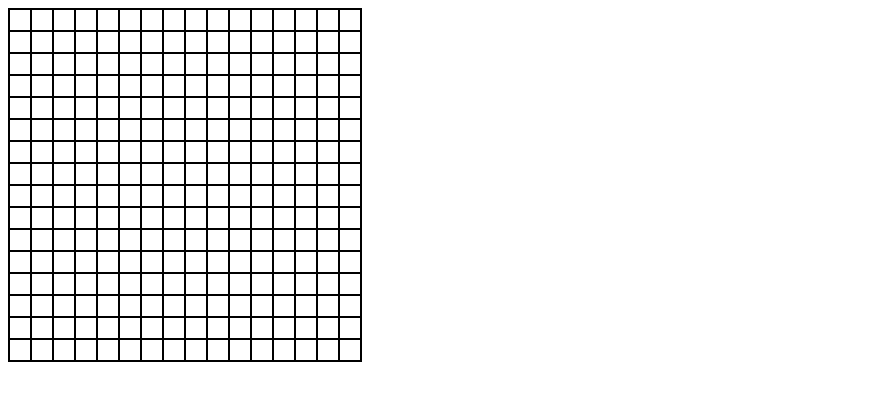
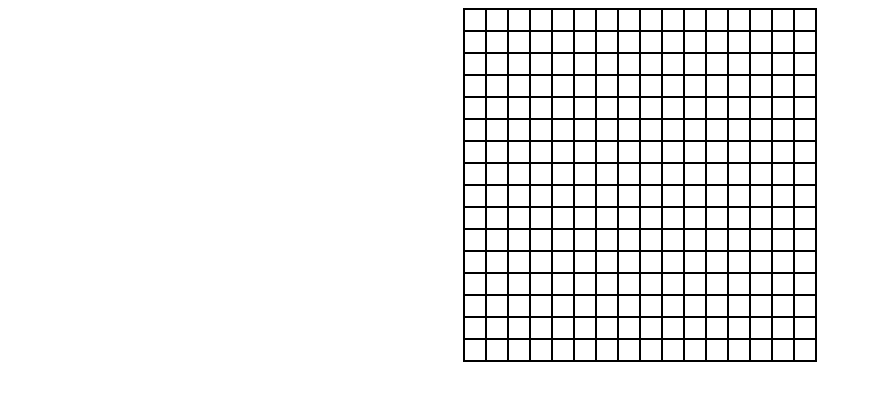
Before and after one commit to Terminan/sketchpad, a plain HTML site: page index.html in a window 1280 px wide. Shown: the whole page, without its empty margins (0-872 px from the left). Drawn offline with Linux system fonts and the light colour scheme.

Commit message:
Align content of mainContainer to center

```diff
--- a/styles.css
+++ b/styles.css
@@ -1,3 +1,9 @@
+.mainContainer {
+    display: flex;
+    justify-content: center;
+    align-items: center;
+}
+
 .gridContainer {
     display: inline-flex;
     flex-direction: column;
```
